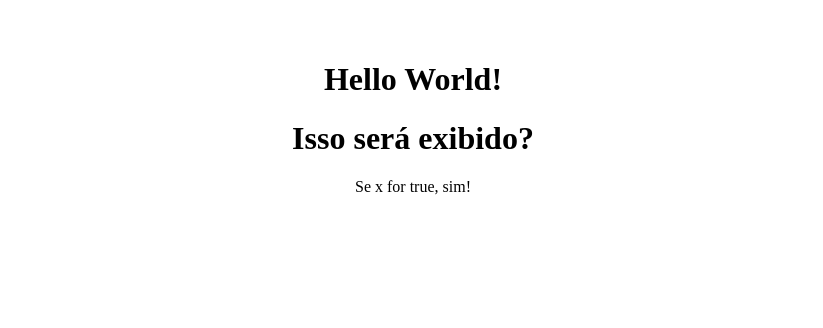
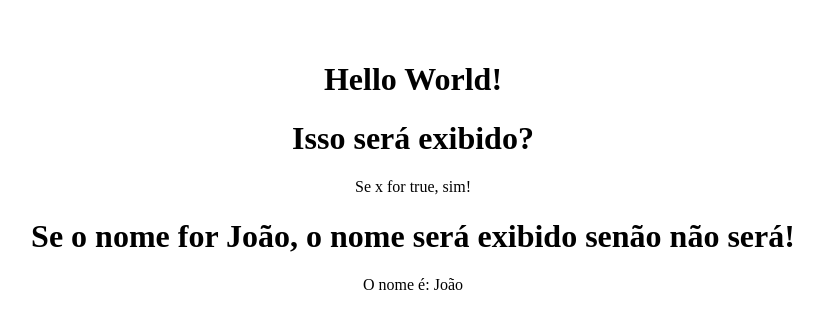
Before and after one commit to RafaelZucarelli/Repositorio-para-estudos---REACTJS, a React (Vite) app: page / in a window 1280 px wide. Shown: the top 328 px of the page, without its empty margins (227-1050 px from the left). Built offline with nearby package versions, Linux system fonts and the light colour scheme.

Commit message:
if/else JSX

```diff
--- a/src/components/ConditionalRender.tsx
+++ b/src/components/ConditionalRender.tsx
@@ -2,12 +2,24 @@ import React, { useState } from "react";
 
 const ConditionalRender: React.FC = () => {
   const [x] = useState(true);
+
+  const [name] = useState("João");
 
   return (
     <div>
       <h1>Isso será exibido?</h1>
       {/*CONDIÇÃO EM REACTJS*/}
       {x && <p>Se x for true, sim!</p>}
+      <h1>Se o nome for João, o nome será exibido senão não será!</h1>
+      {name === "João" ? (
+        <div>
+          <p>O nome é: {name}</p>
+        </div>
+      ) : (
+        <div>
+          <p>O nome não será exibido pois não é "João"</p>
+        </div>
+      )}
     </div>
   );
 };
```
